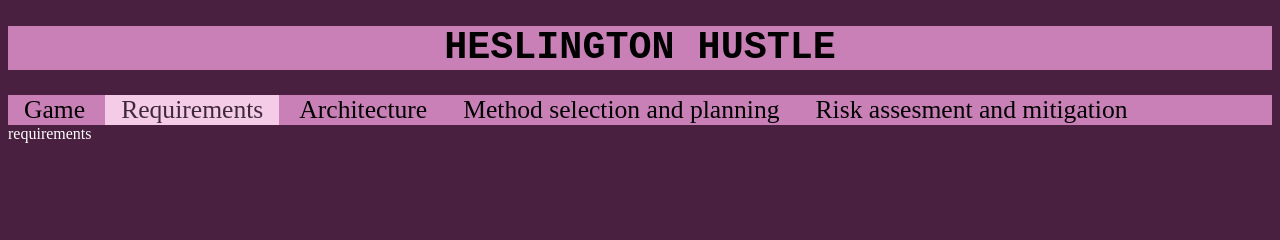
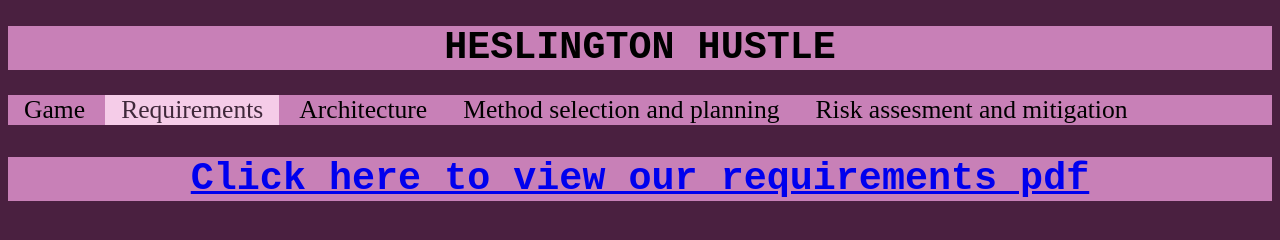
Before and after one commit to NicholasLambert03/ENG1Website.io, a plain HTML site: page requirements.html in a window 1280 px wide. Drawn offline with Linux system fonts and the light colour scheme.

Commit message:
Requirements added

```diff
--- a/requirements.html
+++ b/requirements.html
@@ -13,6 +13,6 @@
     <a href="raam.html">Risk assesment and mitigation</a>
 </div>
 <body>
-    requirements
+    <h2><a href="Requirements.pdf">Click here to view our requirements pdf</a></h2>
 </body>
 </html>
--- a/style.css
+++ b/style.css
@@ -9,6 +9,13 @@ h1{
     font-size:3vw;
     color:black;
     background-color: #C880B7;
+}
+h2{
+  font-family:monospace;
+  text-align: center;
+  font-size:3vw;
+  color:black;
+  background-color: #C880B7;
 }
 /*Navigation bar*/
 .nav{
```
Also changed, not shown: 1 other file.
